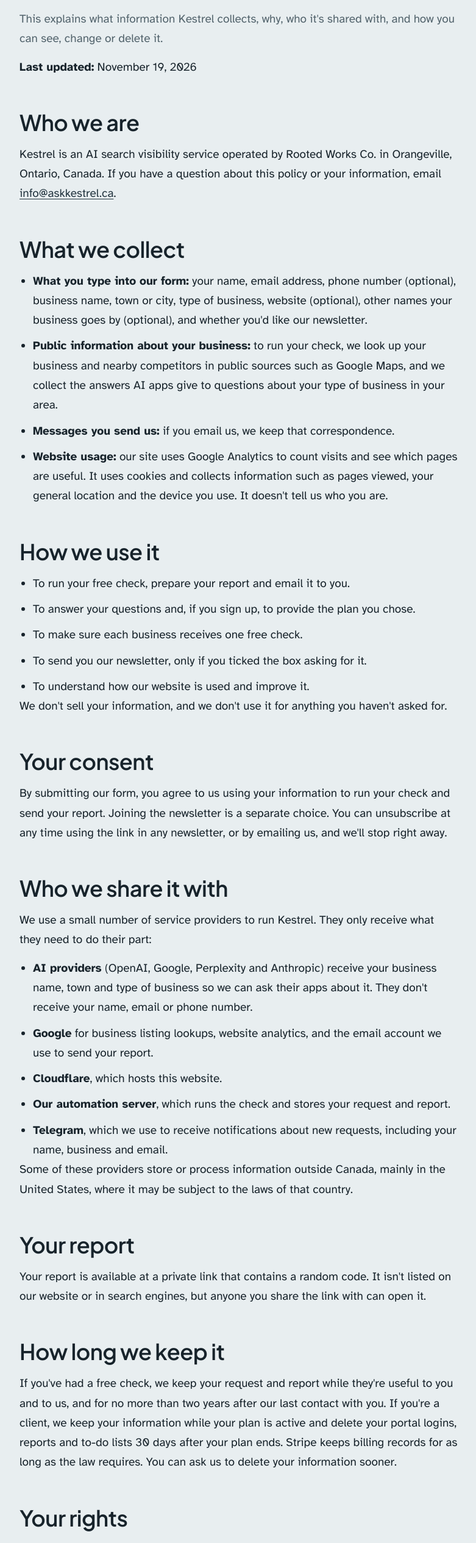
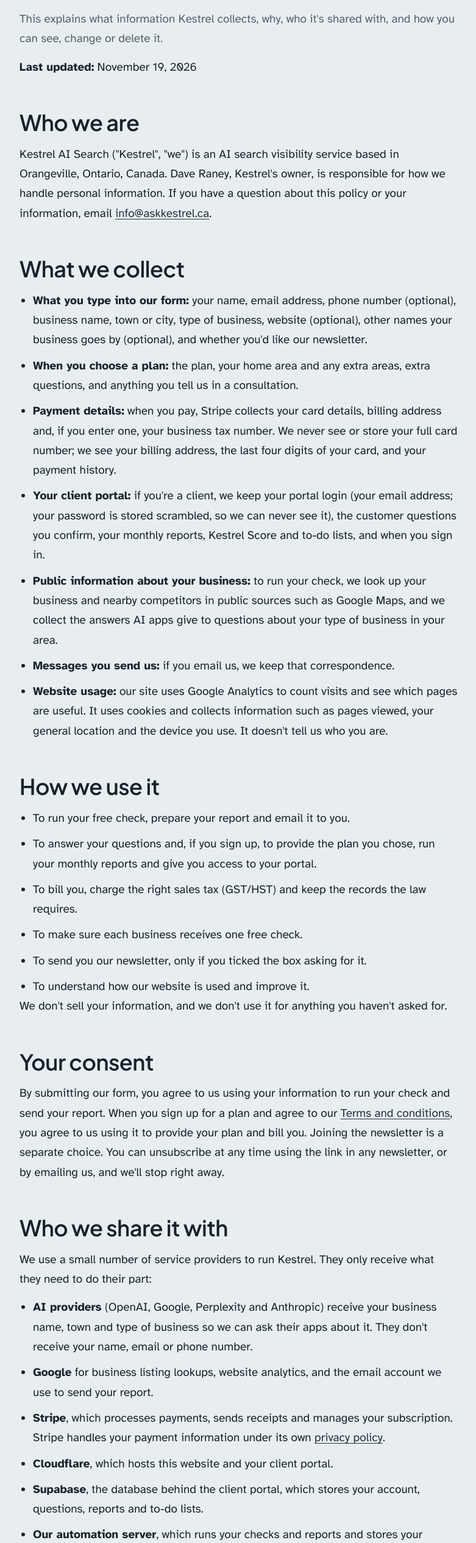
Before and after one commit to daveraney1-hue/askkestrel-site, a plain HTML site: page privacy/index.html in a window 1280 px wide. Shown: the part 269-2800 px from the top of the page at 61% size, without its empty margins (52-833 px from the left). Drawn offline with Linux system fonts and the light colour scheme.

Commit message:
Privacy policy: Kestrel AI Search named, privacy contact, plans, Stripe payments, client portal, Supabase, tax records
Co-Authored-By: Claude Opus 5.5 <noreply@anthropic.com>
Claude-Session: https://claude.ai/code/session_011hjNQtFKzJTLZpbADCVEPF

```diff
--- a/privacy/index.html
+++ b/privacy/index.html
@@ -49,11 +49,14 @@
     <p><strong>Last updated:</strong> November 19, 2026</p>
 
     <h2>Who we are</h2>
-    <p>Kestrel is an AI search visibility service operated by Rooted Works Co. in Orangeville, Ontario, Canada. If you have a question about this policy or your information, email <a href="mailto:info@askkestrel.ca">info@askkestrel.ca</a>.</p>
+    <p>Kestrel AI Search ("Kestrel", "we") is an AI search visibility service based in Orangeville, Ontario, Canada. Dave Raney, Kestrel's owner, is responsible for how we handle personal information. If you have a question about this policy or your information, email <a href="mailto:info@askkestrel.ca">info@askkestrel.ca</a>.</p>
 
     <h2>What we collect</h2>
     <ul>
       <li><strong>What you type into our form:</strong> your name, email address, phone number (optional), business name, town or city, type of business, website (optional), other names your business goes by (optional), and whether you'd like our newsletter.</li>
+      <li><strong>When you choose a plan:</strong> the plan, your home area and any extra areas, extra questions, and anything you tell us in a consultation.</li>
+      <li><strong>Payment details:</strong> when you pay, Stripe collects your card details, billing address and, if you enter one, your business tax number. We never see or store your full card number; we see your billing address, the last four digits of your card, and your payment history.</li>
+      <li><strong>Your client portal:</strong> if you're a client, we keep your portal login (your email address; your password is stored scrambled, so we can never see it), the customer questions you confirm, your monthly reports, Kestrel Score and to-do lists, and when you sign in.</li>
       <li><strong>Public information about your business:</strong> to run your check, we look up your business and nearby competitors in public sources such as Google Maps, and we collect the answers AI apps give to questions about your type of business in your area.</li>
       <li><strong>Messages you send us:</strong> if you email us, we keep that correspondence.</li>
       <li><strong>Website usage:</strong> our site uses Google Analytics to count visits and see which pages are useful. It uses cookies and collects information such as pages viewed, your general location and the device you use. It doesn't tell us who you are.</li>
@@ -62,7 +65,8 @@
     <h2>How we use it</h2>
     <ul>
       <li>To run your free check, prepare your report and email it to you.</li>
-      <li>To answer your questions and, if you sign up, to provide the plan you chose.</li>
+      <li>To answer your questions and, if you sign up, to provide the plan you chose, run your monthly reports and give you access to your portal.</li>
+      <li>To bill you, charge the right sales tax (GST/HST) and keep the records the law requires.</li>
       <li>To make sure each business receives one free check.</li>
       <li>To send you our newsletter, only if you ticked the box asking for it.</li>
       <li>To understand how our website is used and improve it.</li>
@@ -70,24 +74,26 @@
     <p>We don't sell your information, and we don't use it for anything you haven't asked for.</p>
 
     <h2>Your consent</h2>
-    <p>By submitting our form, you agree to us using your information to run your check and send your report. Joining the newsletter is a separate choice. You can unsubscribe at any time using the link in any newsletter, or by emailing us, and we'll stop right away.</p>
+    <p>By submitting our form, you agree to us using your information to run your check and send your report. When you sign up for a plan and agree to our <a href="/terms/">Terms and conditions</a>, you agree to us using it to provide your plan and bill you. Joining the newsletter is a separate choice. You can unsubscribe at any time using the link in any newsletter, or by emailing us, and we'll stop right away.</p>
 
     <h2>Who we share it with</h2>
     <p>We use a small number of service providers to run Kestrel. They only receive what they need to do their part:</p>
     <ul>
       <li><strong>AI providers</strong> (OpenAI, Google, Perplexity and Anthropic) receive your business name, town and type of business so we can ask their apps about it. They don't receive your name, email or phone number.</li>
       <li><strong>Google</strong> for business listing lookups, website analytics, and the email account we use to send your report.</li>
-      <li><strong>Cloudflare</strong>, which hosts this website.</li>
-      <li><strong>Our automation server</strong>, which runs the check and stores your request and report.</li>
-      <li><strong>Telegram</strong>, which we use to receive notifications about new requests, including your name, business and email.</li>
+      <li><strong>Stripe</strong>, which processes payments, sends receipts and manages your subscription. Stripe handles your payment information under its own <a href="https://stripe.com/en-ca/privacy">privacy policy</a>.</li>
+      <li><strong>Cloudflare</strong>, which hosts this website and your client portal.</li>
+      <li><strong>Supabase</strong>, the database behind the client portal, which stores your account, questions, reports and to-do lists.</li>
+      <li><strong>Our automation server</strong>, which runs your checks and reports and stores your request and report.</li>
+      <li><strong>Telegram</strong>, which we use to receive notifications about new requests, sign-ups and payments, including your name, business and email.</li>
     </ul>
     <p>Some of these providers store or process information outside Canada, mainly in the United States, where it may be subject to the laws of that country.</p>
 
     <h2>Your report</h2>
-    <p>Your report is available at a private link that contains a random code. It isn't listed on our website or in search engines, but anyone you share the link with can open it.</p>
+    <p>Your free check report is available at a private link that contains a random code. It isn't listed on our website or in search engines, but anyone you share the link with can open it. Client reports are in your portal, which only you and Kestrel can sign in to.</p>
 
     <h2>How long we keep it</h2>
-    <p>If you've had a free check, we keep your request and report while they're useful to you and to us, and for no more than two years after our last contact with you. If you're a client, we keep your information while your plan is active and delete your portal logins, reports and to-do lists 30 days after your plan ends. Stripe keeps billing records for as long as the law requires. You can ask us to delete your information sooner.</p>
+    <p>If you've had a free check, we keep your request and report while they're useful to you and to us, and for no more than two years after our last contact with you. If you're a client, we keep your information while your plan is active and delete your portal logins, reports and to-do lists 30 days after your plan ends. We and Stripe keep billing and tax records for as long as the law requires (generally six years in Canada). You can ask us to delete your information sooner.</p>
 
     <h2>Your rights</h2>
     <p>You can ask to see the personal information we hold about you, have it corrected, or have it deleted. Email <a href="mailto:info@askkestrel.ca">info@askkestrel.ca</a> and we'll respond within 30 days. If you're not satisfied with our response, you can contact the <a href="https://www.priv.gc.ca/">Office of the Privacy Commissioner of Canada</a>.</p>
```
